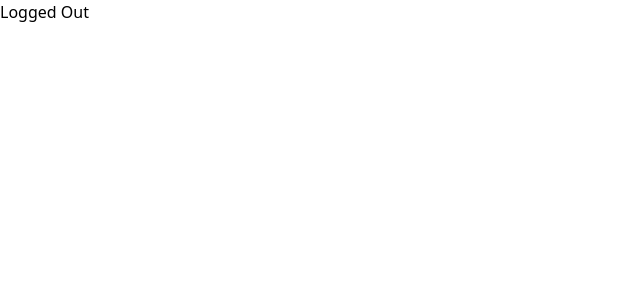
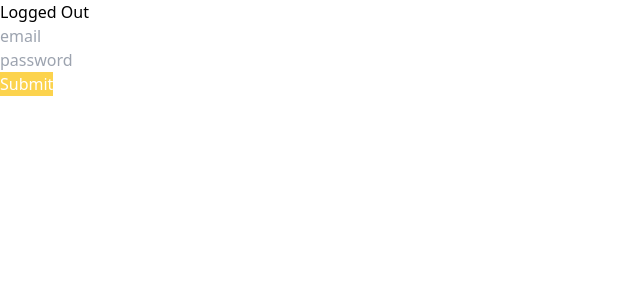
Before and after one commit to J1HOo/nuber-eats-frontend-project, a React (Create React App) app: page / in a window 1280 px wide. Shown: the top 300 px of the page, without its empty margins (0-640 px from the left). Built offline with nearby package versions, Linux system fonts and the light colour scheme.

Commit message:
main- 15.1 React Hook Form

```diff
--- /dev/null
+++ b/apollo.config.js
@@ -0,0 +1,5 @@
+module.exports = {
+    client: {
+      service: "my-graphql-app"
+    }
+  };
--- a/package.json
+++ b/package.json
@@ -14,6 +14,7 @@
     "graphql": "^15.5.1",
     "react": "^17.0.2",
     "react-dom": "^17.0.2",
+    "react-hook-form": "^6.15.8",
     "react-router-dom": "^5.2.0",
     "react-scripts": "4.0.3",
     "tailwindcss": "^2.2.4",
--- a/src/App.tsx
+++ b/src/App.tsx
@@ -1,7 +1,13 @@
+import { useReactiveVar } from "@apollo/client";
 import React from "react";
+import { isLoggedInVar } from "./apollo";
+import { LoggedInRouter } from "./router/logged-in-router";
 import { LoggedOutRouter } from "./router/logged-out-router";
 
+
 function App() {
-  return <LoggedOutRouter/>;
+  const isLoggedIn = useReactiveVar(isLoggedInVar);
+  return isLoggedIn ? <LoggedInRouter /> : <LoggedOutRouter />;
   }
+
 export default App;
--- a/src/apollo.ts
+++ b/src/apollo.ts
@@ -1,6 +1,20 @@
-import { ApolloClient, InMemoryCache } from "@apollo/client";
+import { ApolloClient, InMemoryCache, makeVar } from "@apollo/client";
+
+export const isLoggedInVar = makeVar(false);
 
 export const client = new ApolloClient({
-    uri: 'https://localhost:4000/graphql',
-    cache: new InMemoryCache()
+    uri: 'http://localhost:4000/graphql',
+    cache: new InMemoryCache({
+        typePolicies: {
+          Query: {
+            fields: {
+              isLoggedIn: {
+                read() {
+                  return isLoggedInVar();
+                },
+              },
+            },
+          },
+        },
+      }),
   });
--- a/src/router/logged-in-router.tsx
+++ b/src/router/logged-in-router.tsx
@@ -1,3 +1,9 @@
 import React from "react";
+import { isLoggedInVar } from "../apollo";
 
-export const LoggedInRouter = () => <span>Logged In</span>;
+export const LoggedInRouter = () => (
+    <div>
+      <h1>Logged In</h1>
+      <button onClick={() => isLoggedInVar(false)}>Log Out</button>
+    </div>
+  );
--- a/src/router/logged-out-router.tsx
+++ b/src/router/logged-out-router.tsx
@@ -1,3 +1,41 @@
 import React from "react";
+import { useForm } from "react-hook-form";
 
-export const LoggedOutRouter = () => <span>Logged Out</span>;
+export const LoggedOutRouter = () => {
+    const { register, watch, handleSubmit, errors } = useForm();
+    const onSubmit = () => {
+      console.log(watch());
+    };
+    const onInvalid = () => {
+      console.log("cant create account");
+    };
+    console.log(errors);
+    return (
+      <div>
+        <h1>Logged Out</h1>
+        <form onSubmit={handleSubmit(onSubmit, onInvalid)}>
+          <div>
+            <input
+              ref={register({
+                required: "This is required",
+                pattern: /^[A-Za-z0-9._%+-]+@gmail.com$/,
+              })}
+              name="email"
+              type="email"
+              placeholder="email"
+            />
+          </div>
+          <div>
+            <input
+              ref={register({ required: true })}
+              name="password"
+              type="password"
+              required
+              placeholder="password"
+            />
+          </div>
+          <button className="bg-yellow-300 text-white">Submit</button>
+        </form>
+      </div>
+    );
+  };
```
Also changed, not shown: 1 other file (tests, documents, lock files or other folders).
